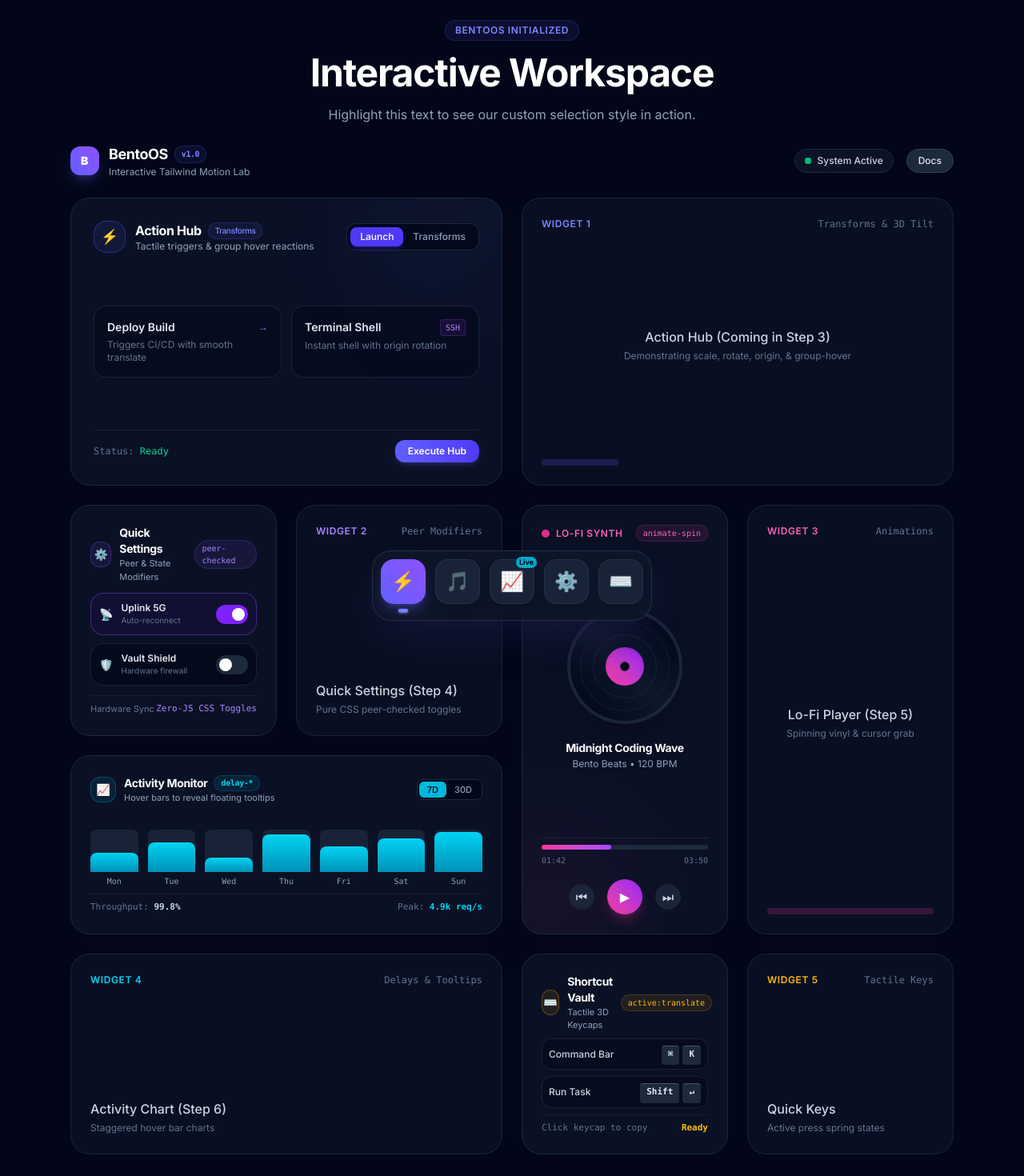
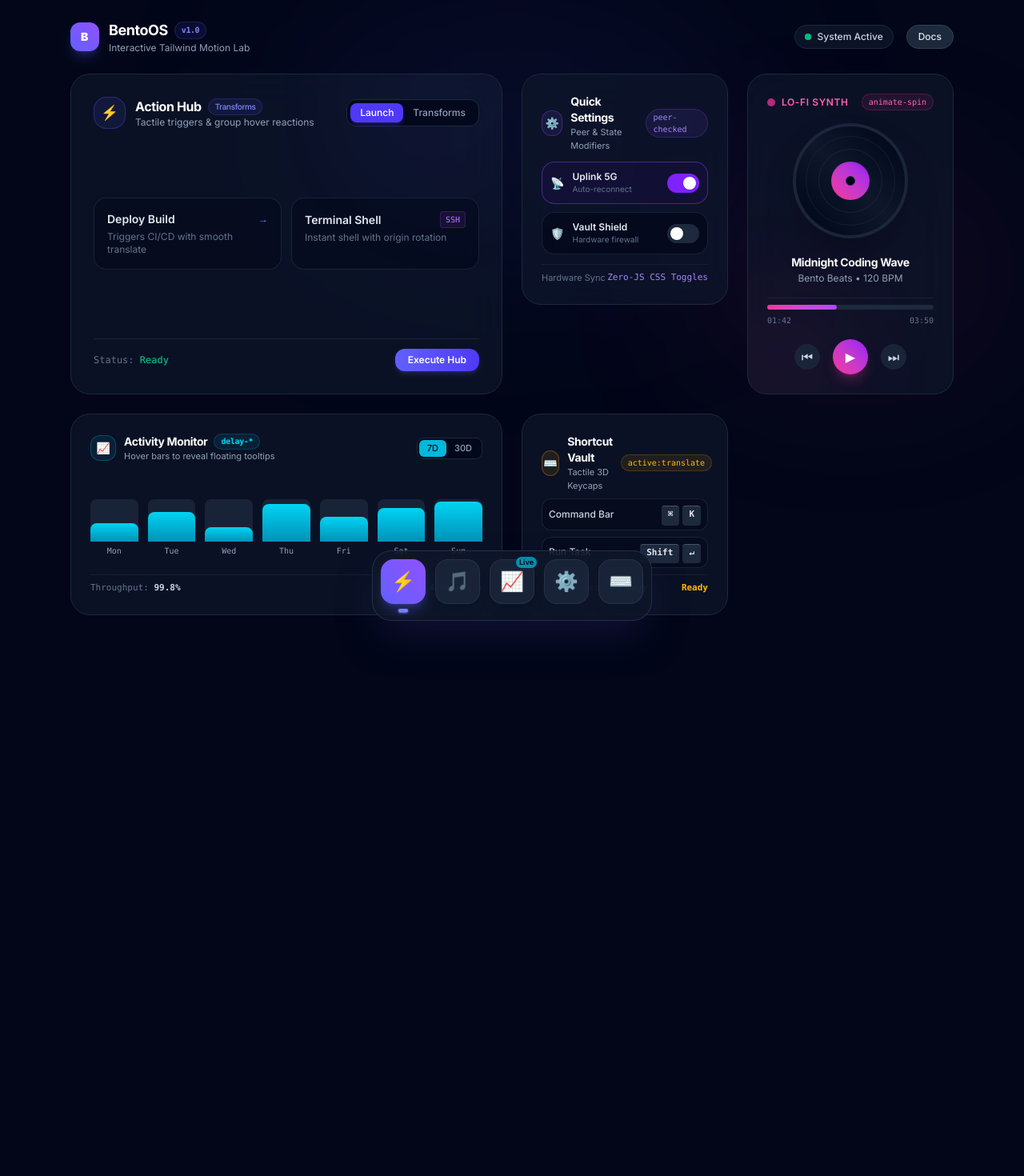
Before and after one commit to hassamnaveed44/bento-os, a Next.js app: page / in a window 1280 px wide. Shown: the top 1470 px of the page at 80% size. After the commit the page ends 881 px from the top, so only its background shows below. Built offline with nearby package versions, Linux system fonts and the light colour scheme.

Commit message:
fix: remove the extra cards from layout

```diff
--- a/app/page.tsx
+++ b/app/page.tsx
@@ -1,22 +1,19 @@
+import Header from "@/components/Header";
 import BentoGrid from "@/components/BentoGrid";
 import DockBar from "@/components/DockBar";
-import Header from "@/components/Header";
+
 export default function Home() {
   return (
-    <main className="flex min-h-screen flex-col items-center justify-center p-6 bg-[radial-gradient(ellipse_at_top,_var(--tw-gradient-stops))] from-indigo-900/30 via-slate-950 to-slate-950">
-      <div className="text-center space-y-4 max-w-lg">
-        <span className="inline-block px-3 py-1 text-xs font-semibold uppercase tracking-wider text-indigo-400 bg-indigo-500/10 border border-indigo-500/20 rounded-full">
-          BentoOS Initialized
-        </span>
-        <h1 className="text-4xl font-bold tracking-tight sm:text-5xl text-white">
-          Interactive Workspace
-        </h1>
-        <p className="text-slate-400 text-sm sm:text-base">
-          Highlight this text to see our custom selection style in action.
-        </p>
-      </div>
+    <main className="min-h-screen bg-[radial-gradient(ellipse_at_top,_var(--tw-gradient-stops))] from-indigo-950/40 via-slate-950 to-slate-950 relative selection:bg-indigo-500 selection:text-white">
+      {/* Ambient background blur blobs */}
+      <div className="absolute top-12 left-1/2 -translate-x-1/2 w-[550px] h-[250px] bg-indigo-500/10 blur-[130px] rounded-full pointer-events-none" />
+      <div className="absolute top-60 right-10 w-[350px] h-[200px] bg-pink-500/10 blur-[110px] rounded-full pointer-events-none" />
+
+      {/* Main Content */}
       <Header />
       <BentoGrid />
+
+      {/* Floating macOS Dock */}
       <DockBar />
     </main>
   );
--- a/components/BentoGrid.tsx
+++ b/components/BentoGrid.tsx
@@ -1,77 +1,26 @@
 import ActionHubCard from "./cards/ActionHubCard";
+import QuickSettingsCard from "./cards/QuickSettingsCard";
+import MusicPlayerCard from "./cards/MusicPlayerCard";
 import ActivityMonitorCard from "./cards/ActivityMonitorCard";
-import MusicPlayerCard from "./cards/MusicPlayerCard";
-import QuickSettingsCard from "./cards/QuickSettingsCard";
 import ShortcutVaultCard from "./cards/ShortcutVaultCard";
+
 export default function BentoGrid() {
   return (
     <div className="w-full max-w-6xl mx-auto grid grid-cols-1 md:grid-cols-3 lg:grid-cols-4 gap-4 sm:gap-6 px-4 sm:px-6 pb-28">
-      {/* Slot 1: Action Hub Card (2 columns, 2 rows on desktop) */}
+      {/* 1. Action Hub (2 cols, 2 rows) */}
       <ActionHubCard />
-      <div className="col-span-1 md:col-span-2 lg:col-span-2 row-span-2 min-h-[340px] rounded-3xl bg-slate-900/60 border border-slate-800/80 p-6 backdrop-blur-xl relative overflow-hidden flex flex-col justify-between">
-        <div className="flex items-center justify-between">
-          <span className="text-xs font-semibold uppercase tracking-wider text-indigo-400">Widget 1</span>
-          <span className="text-xs text-slate-500 font-mono">Transforms & 3D Tilt</span>
-        </div>
-        <div className="my-auto text-center">
-          <p className="text-slate-300 font-medium">Action Hub (Coming in Step 3)</p>
-          <p className="text-xs text-slate-500 mt-1">Demonstrating scale, rotate, origin, & group-hover</p>
-        </div>
-        <div className="h-2 w-24 bg-indigo-500/20 rounded-full" />
-      </div>
 
-      {/* Slot 2: Quick Settings Card (1 column, 1 row) */}
+      {/* 2. Quick Settings (1 col) */}
       <QuickSettingsCard />
-      <div className="col-span-1 min-h-[170px] rounded-3xl bg-slate-900/60 border border-slate-800/80 p-6 backdrop-blur-xl flex flex-col justify-between">
-        <div className="flex items-center justify-between">
-          <span className="text-xs font-semibold uppercase tracking-wider text-violet-400">Widget 2</span>
-          <span className="text-xs text-slate-500 font-mono">Peer Modifiers</span>
-        </div>
-        <div>
-          <p className="text-slate-300 font-medium">Quick Settings (Step 4)</p>
-          <p className="text-xs text-slate-500 mt-1">Pure CSS peer-checked toggles</p>
-        </div>
-      </div>
 
-      {/* Slot 3: Music Player Card (1 column, 2 rows on lg) */}
+      {/* 3. Lo-Fi Music Player (1 col, 2 rows on desktop) */}
       <MusicPlayerCard />
-      <div className="col-span-1 lg:row-span-2 min-h-[260px] rounded-3xl bg-slate-900/60 border border-slate-800/80 p-6 backdrop-blur-xl flex flex-col justify-between">
-        <div className="flex items-center justify-between">
-          <span className="text-xs font-semibold uppercase tracking-wider text-pink-400">Widget 3</span>
-          <span className="text-xs text-slate-500 font-mono">Animations</span>
-        </div>
-        <div className="my-auto text-center">
-          <p className="text-slate-300 font-medium">Lo-Fi Player (Step 5)</p>
-          <p className="text-xs text-slate-500 mt-1">Spinning vinyl & cursor grab</p>
-        </div>
-        <div className="h-2 w-full bg-pink-500/20 rounded-full" />
-      </div>
 
-      {/* Slot 4: Activity Monitor Card (2 columns, 1 row) */}
+      {/* 4. Activity Monitor (2 cols) */}
       <ActivityMonitorCard />
-      <div className="col-span-1 md:col-span-2 lg:col-span-2 min-h-[170px] rounded-3xl bg-slate-900/60 border border-slate-800/80 p-6 backdrop-blur-xl flex flex-col justify-between">
-        <div className="flex items-center justify-between">
-          <span className="text-xs font-semibold uppercase tracking-wider text-cyan-400">Widget 4</span>
-          <span className="text-xs text-slate-500 font-mono">Delays & Tooltips</span>
-        </div>
-        <div>
-          <p className="text-slate-300 font-medium">Activity Chart (Step 6)</p>
-          <p className="text-xs text-slate-500 mt-1">Staggered hover bar charts</p>
-        </div>
-      </div>
 
-      {/* Slot 5: Shortcut Vault Card (1 column, 1 row) */}
+      {/* 5. Shortcut Vault (1 col) */}
       <ShortcutVaultCard />
-      <div className="col-span-1 min-h-[170px] rounded-3xl bg-slate-900/60 border border-slate-800/80 p-6 backdrop-blur-xl flex flex-col justify-between">
-        <div className="flex items-center justify-between">
-          <span className="text-xs font-semibold uppercase tracking-wider text-amber-400">Widget 5</span>
-          <span className="text-xs text-slate-500 font-mono">Tactile Keys</span>
-        </div>
-        <div>
-          <p className="text-slate-300 font-medium">Quick Keys</p>
-          <p className="text-xs text-slate-500 mt-1">Active press spring states</p>
-        </div>
-      </div>
     </div>
   );
 }
```
